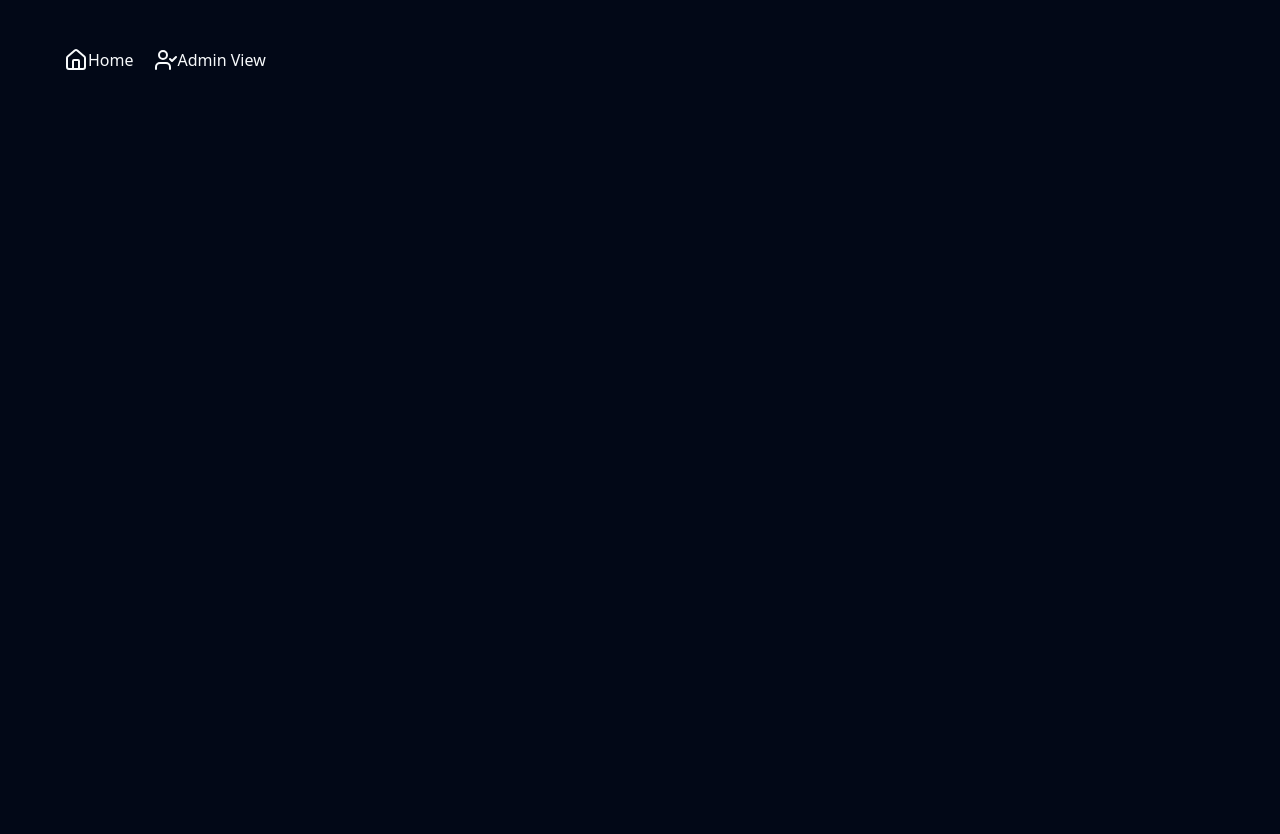
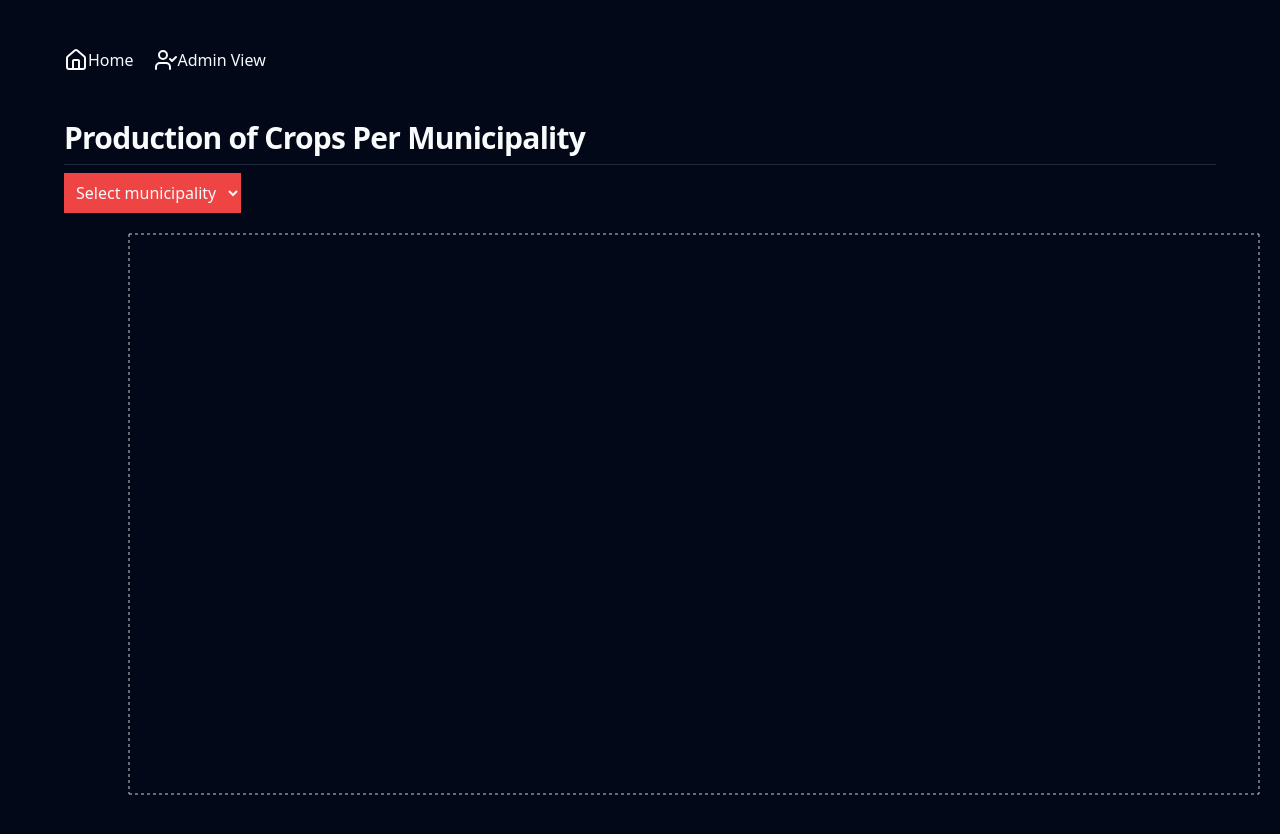
Before and after one commit to itsmeYaz/capstone-prototype-client, a React (Vite) app: page /municipality in a window 1280 px wide. Before the commit this address had no page. Shown: the top 834 px of the page. Before the commit the page ends 800 px from the top, so only its background shows below. Built offline with nearby package versions, Linux system fonts and the light colour scheme.

Commit message:
change admin analytics page

```diff
--- a/src/App.tsx
+++ b/src/App.tsx
@@ -7,6 +7,7 @@ import EditHarvest from '@/components/EditHarvest.tsx'
 import AddProduction from '@/components/AddProduction.tsx'
 import AddGeographical from '@/components/AddGeographical.tsx'
 import CropsAnalytics from './components/CropsAnalytics'
+import AnalyticsPerMunicipality from './components/AnalyticsPerMunicipality'
 
 function App() {
   return (
@@ -20,6 +21,7 @@ function App() {
         <Route path="/create/:id" element={<AddHarvest />} />
         <Route path="/update/:id" element={<EditHarvest />} />
         <Route path="/analytics" element={<CropsAnalytics />} />
+        <Route path="/municipality" element={<AnalyticsPerMunicipality />} />
       </Routes>
     </main>
   )
--- /dev/null
+++ b/src/components/AnalyticsPerMunicipality.tsx
@@ -0,0 +1,92 @@
+import { useState, useEffect } from 'react'
+import axios from 'axios'
+import { BarChart, Bar, XAxis, YAxis, Tooltip, CartesianGrid } from 'recharts'
+import { useLocation, useNavigate } from 'react-router-dom'
+
+function useQuery() {
+  return new URLSearchParams(useLocation().search)
+}
+
+function AnalyticsPerMunicipality() {
+  const [data, setData] = useState([])
+  const [municipalities, setMunicipalities] = useState([])
+  const [barColor, setBarColor] = useState('#8884d8')
+  const [loading, setLoading] = useState(true)
+
+  const navigate = useNavigate()
+  const query = useQuery()
+  const [selectedMunicipality, setSelectedMunicipality] = useState(
+    query.get('municipality') || '',
+  )
+
+  useEffect(() => {
+    axios
+      .get(
+        'https://capstone.prototype.nielmascarinas.me/api/analytics/municipalities-and-crops',
+      )
+      .then((response) => {
+        setMunicipalities(response.data.municipalities)
+        setLoading(false)
+      })
+      .catch((error) => {
+        console.error('Error fetching data: ', error)
+        setLoading(false)
+      })
+  }, [])
+
+  useEffect(() => {
+    if (selectedMunicipality) {
+      setLoading(true)
+      axios
+        .get(
+          `https://capstone.prototype.nielmascarinas.me/api/analytics/total-harvest/${selectedMunicipality}`,
+        )
+        .then((response) => {
+          setData(response.data)
+          setBarColor('#' + Math.floor(Math.random() * 16777215).toString(16))
+          setLoading(false)
+        })
+        .catch((error) => {
+          console.error('Error fetching data: ', error)
+          setLoading(false)
+        })
+    }
+  }, [selectedMunicipality])
+
+  const handleMunicipalityChange = (event) => {
+    setSelectedMunicipality(event.target.value)
+    navigate(`?municipality=${event.target.value}`)
+  }
+
+  if (loading) {
+    return <div>Loading...</div>
+  }
+
+  return (
+    <div>
+      <h2 className="mb-2">Production of Crops Per Municipality</h2>
+      <select
+        value={selectedMunicipality}
+        onChange={handleMunicipalityChange}
+        className="p-2 mb-4 bg-red-500"
+      >
+        <option value="">Select municipality</option>
+        {municipalities.map((municipality) => (
+          <option key={municipality} value={municipality}>
+            {municipality}
+          </option>
+        ))}
+      </select>
+
+      <BarChart width={1200} height={600} data={data}>
+        <CartesianGrid strokeDasharray="3 3" />
+        <XAxis dataKey="cropPlanted" />
+        <YAxis />
+        <Tooltip />
+        <Bar dataKey="total" fill={barColor} />
+      </BarChart>
+    </div>
+  )
+}
+
+export default AnalyticsPerMunicipality
--- a/src/components/Navigation.tsx
+++ b/src/components/Navigation.tsx
@@ -9,7 +9,7 @@ const Navigation = () => {
         <Home />
         Home
       </Link>
-      <Link to={`/analytics`} className="flex">
+      <Link to={`/municipality`} className="flex">
         <UserCheck />
         Admin View
       </Link>
```
